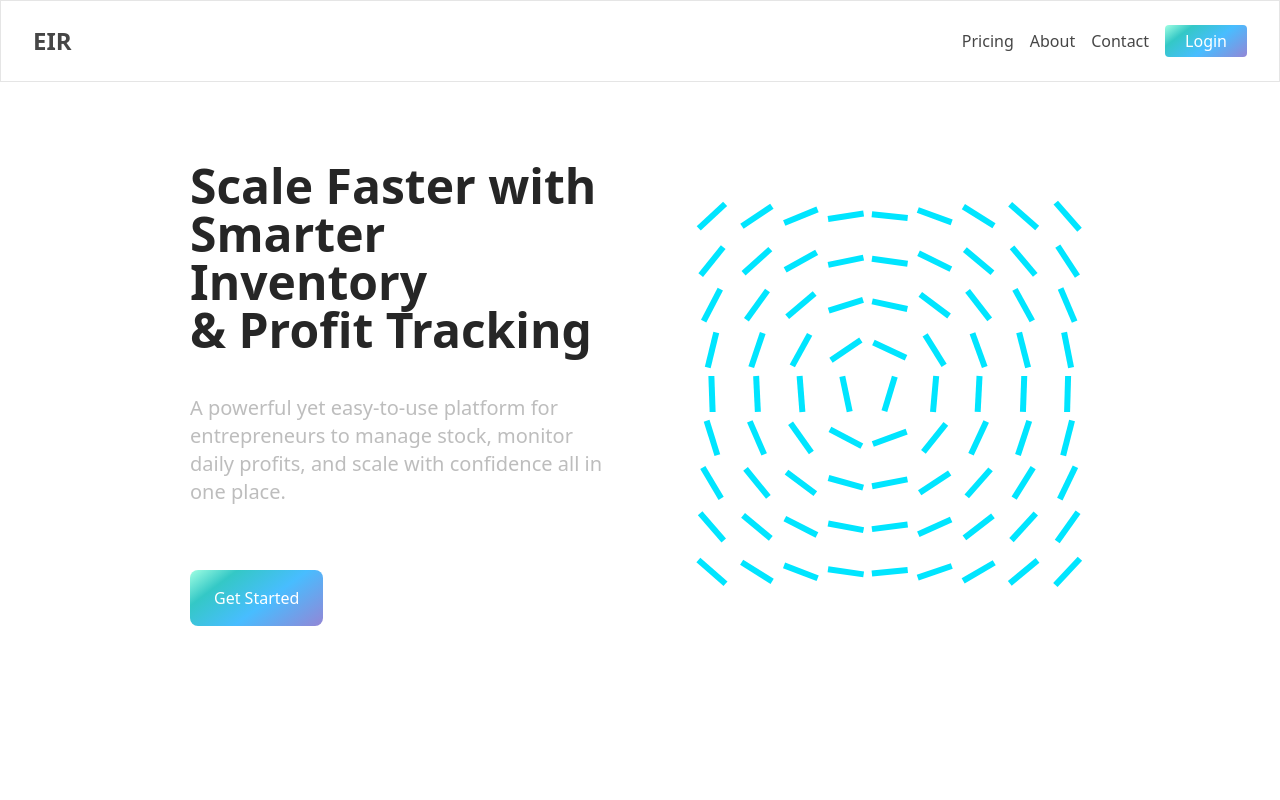
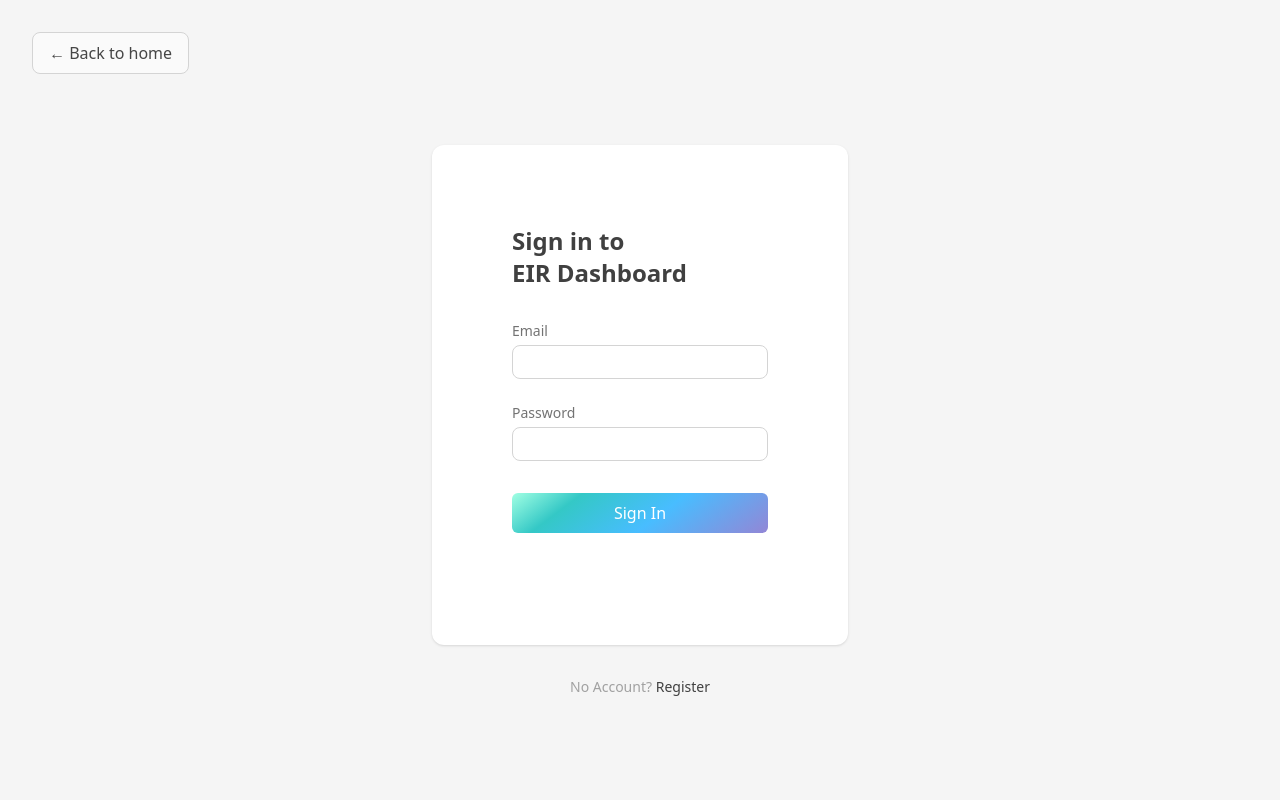
Before and after one commit to mfrizqi/erp-landing-page, a React (Vite) app: page / in a window 1280 px wide. Shown: the top 800 px of the page. Built offline with nearby package versions, Linux system fonts and the light colour scheme.

Commit message:
adjust login page

```diff
--- a/src/components/Header.jsx
+++ b/src/components/Header.jsx
@@ -6,7 +6,7 @@ import Login from "./Login";
 
 const Header = () => {
   const [isOpen, setIsOpen] = useState(false);
-  const [isLogin, setIsLogin] = useState(false);
+  const [isLogin, setIsLogin] = useState(true);
   const HeaderOption = ["Pricing", "About", "Contact"];
   const lenis = useRef(null);
 
@@ -82,12 +82,12 @@ const Header = () => {
         {isOpen && (
           <>
             <section className="block md:hidden rounded">
-              <div className="flex flex-col items-end gap-4 px-8 pt-4 pb-16 absolute top-0 left-0 bg-neutral-50 w-full z-10 rounded-b-lg">
-                <div onClick={toggleOpen} className="text-3xl">x</div>
+              <div className="flex flex-col items-center gap-4 px-8 pt-4 pb-8 absolute top-0 left-0 bg-neutral-50 w-full z-10 rounded-b-lg">
+                <div onClick={toggleOpen} className="text-3xl self-end">x</div>
                 {HeaderOption.map((item, index) => {
                   return <div key={index + 10} onClick={() => { scrollToSection(item) }}>{item}</div>;
                 })}
-                <button className="text-white px-5 py-2 started-button rounded-md" onClick={toggleLogin}>Login</button>
+                <button className="text-white px-8 py-2 started-button rounded-md" onClick={toggleLogin}>Login</button>
               </div>
             </section>
             <div className="absolute bg-black opacity-80 h-svh w-full top-0 left-0"></div>
--- a/src/components/Login.jsx
+++ b/src/components/Login.jsx
@@ -1,15 +1,35 @@
+import '../App.css'
+
+const Login = ({ handleLogin }) => {
+    return (
+        <section className="flex flex-col items-start fixed top-0 left-0 right-0 bottom-0 h-svh w-full z-100 bg-neutral-100 p-8">
+            <div onClick={handleLogin} className="border border-neutral-300 bg-neutral-50 px-4 py-2 rounded-lg cursor-pointer">← Back to home</div>
+            <div className="flex flex-col justify-center items-center w-full h-full">
+                <div className="bg-white rounded-xl p-8 md:p-20 shadow">
+                    <h1 className="text-2xl mb-8 font-bold text-neutral-700">Sign in to <br /> EIR Dashboard</h1>
+                    <form onSubmit={(e) => { e.preventDefault() }}>
+                        <div className="flex flex-col items-center gap-2 w-64">
+                            <div className="mb-4 w-full">
+                                <label htmlFor="email" className="block mb-1 text-neutral-500 text-sm">Email</label>
+                                <input type="text" className="border border-neutral-300 block rounded-lg p-1 px-2 w-full" />
+                            </div>
+                            <div className="w-full">
+                                <label htmlFor="password" className="block mb-1 text-neutral-500 text-sm">Password</label>
+                                <input type="text" className="border border-neutral-300 block rounded-lg p-1 w-full" />
+                            </div>
+                        </div>
+                        <button className="mx-auto started-button py-2 w-full text-white my-8 rounded-md cursor-pointer">Sign In</button>
+                    </form>
 
 
-const Login = ({handleLogin}) => {
-    return (
-        <section className="flex flex-col items-center fixed top-0 left-0 right-0 bottom-0 h-svh w-full z-100 bg-white">
-            <div onClick={handleLogin}>X</div>
-            <div className="max-w-[400px] flex flex-col items-center">
-                <h1 className="text-2xl">Sign in</h1>
-
-                <button>Sign in</button>
+                </div>
+                <div className='text-neutral-400 mt-8 text-sm'>
+                    No Account?
+                    <span className='text-neutral-700 cursor-pointer text-underline'> Register</span>
+                </div>
             </div>
-        </section>)
+        </section>
+    )
 }
 
 export default Login
```
